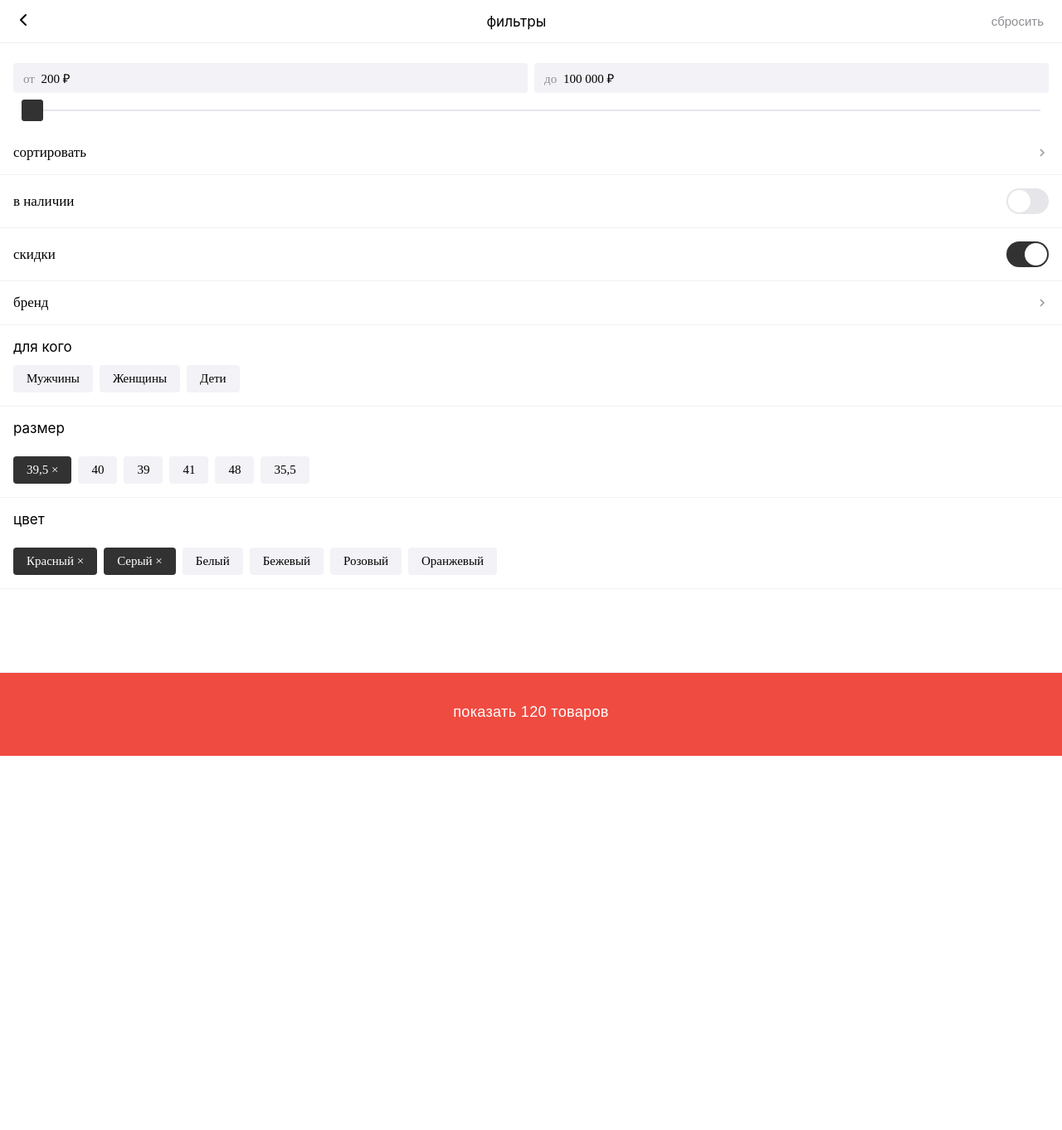
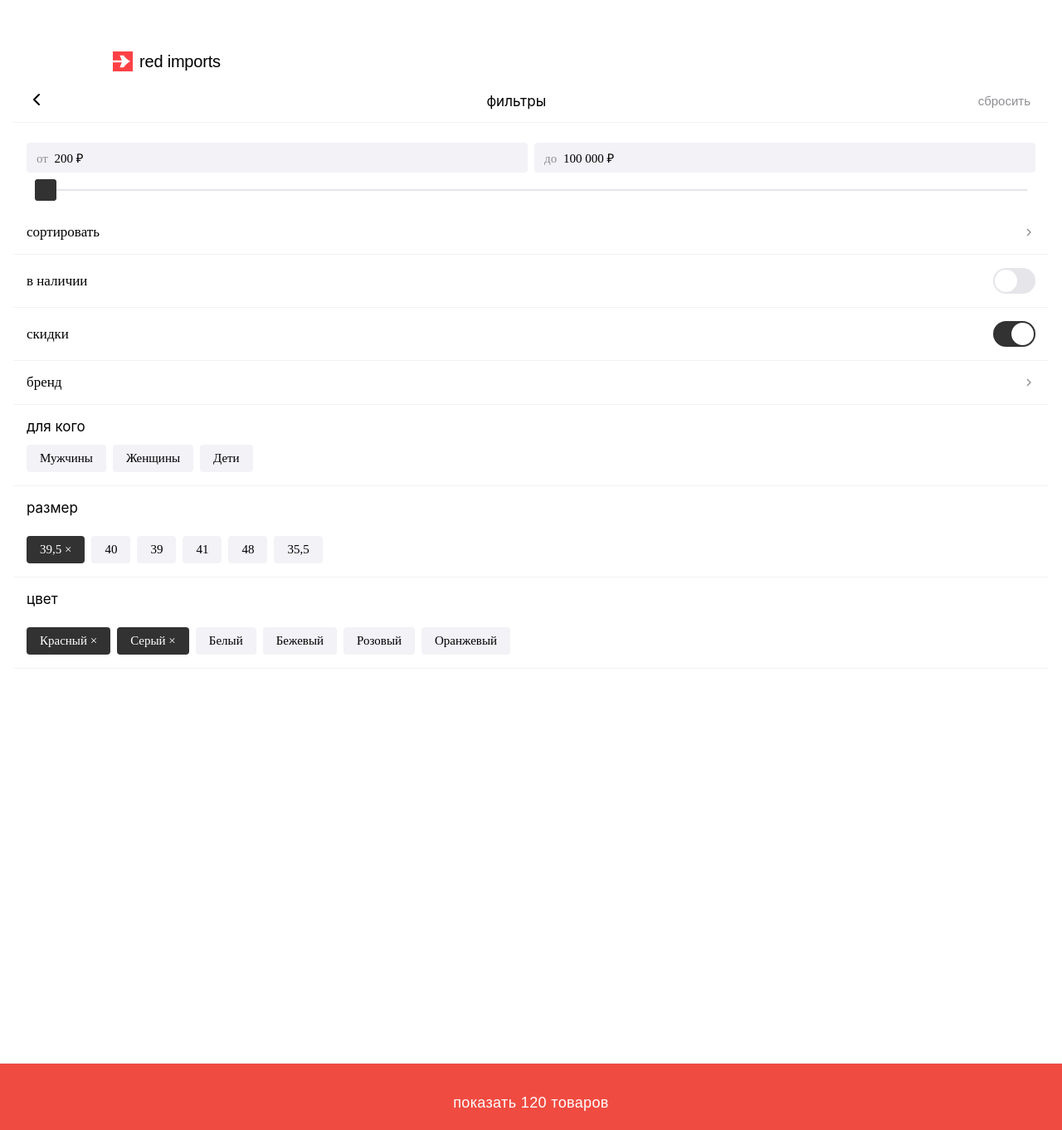
Before and after one commit to amirgar/redimports, a Django app: page /filter/ in a window 1280 px wide. Shown: the whole page at 83% size. Run offline with Django 5.2, Linux system fonts and the light colour scheme; some libraries are stand-ins or nearby versions; some web fonts are replaced.

Commit message:
Final version of product page

```diff
--- a/backend/catalog/templates/catalog/filter.html
+++ b/backend/catalog/templates/catalog/filter.html
@@ -10,6 +10,14 @@
     <script src="https://telegram.org/js/telegram-web-app.js"></script>
 </head>
 <body>
+    <div class="app-container">
+    <main class="scrollable-content" style="padding-bottom: 90px;"> <div class="category-header">
+        <br>
+        <br>
+        <div class="header-content" style="padding-left: 120px; padding-top: 10px; padding-bottom: 10px;">
+            <img src="{% static 'catalog/img/logo_red.svg' %}" class="header-logo-img">
+            <span class="header-logo-text">red imports</span>
+        </div>
     <div class="filters-page">
         <header class="filters-header">
             <button class="back-btn">
@@ -88,15 +96,14 @@
                 </div>
             </div>
         </div>
-
+    </div>
+    </div>
+</div>
 <footer class="filters-footer">
         <button class="apply-btn">
             <span cla>показать 120 товаров</span>
+            <!-- <br> -->
         </button>
-        <br>
-        <br>
-
     </footer>
-</div>
 </body>
 </html>
```
Lines whose indentation alone changed are shown as unchanged.
